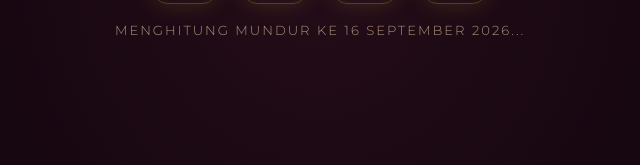
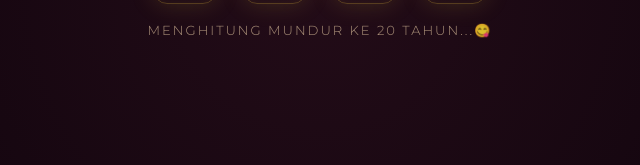
Before and after one commit to krisdims/hadiah-ulang-tahun, a plain HTML site: page index.html in a window 1280 px wide. Shown: the part 418-583 px from the top of the page, 320-960 px from the left. Drawn offline with nearby package versions, Linux system fonts and the light colour scheme.

Commit message:
Update index.html
mantap

```diff
--- a/index.html
+++ b/index.html
@@ -3987,7 +3987,7 @@
                         playCountdownTickSound(totalSeconds <= 1);
                         if (labelEl) labelEl.textContent = 'Hampir tiba waktunya...';
                     } else if (labelEl) {
-                        labelEl.textContent = 'Menghitung mundur ke 16 September 2026...';
+                        labelEl.textContent = 'Menghitung mundur ke 20 tahun...😋';
                     }
                 }
             }
```
